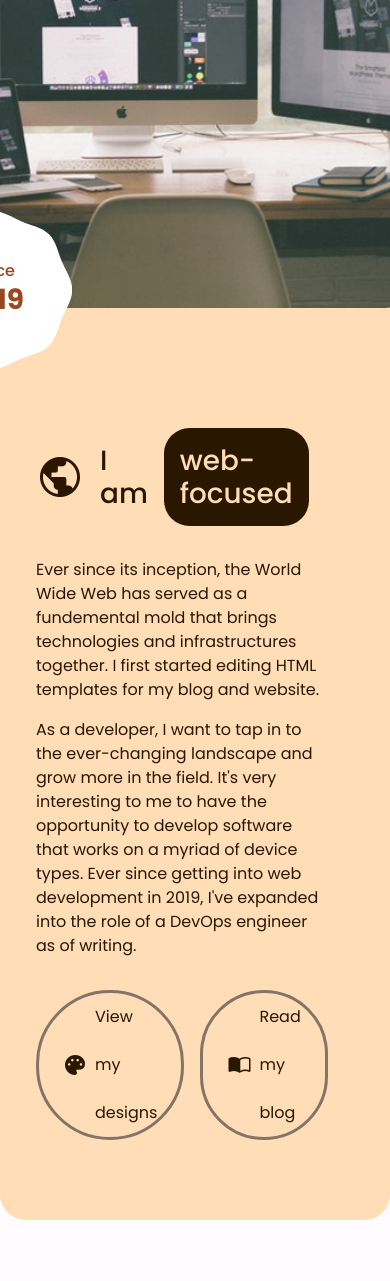
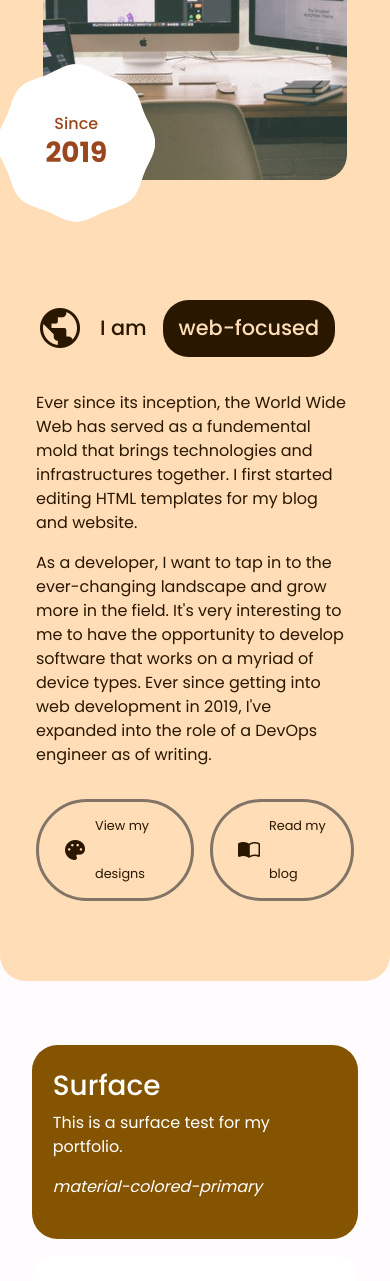
Before and after one commit to Dartegnian/portfolio, an Angular app: page / in a window 390 px wide. Shown: the part 2005-3286 px from the top of the page. Built offline with nearby package versions, Linux system fonts and the light colour scheme.

Commit message:
Adjust sizing of skills on mobile

```diff
--- a/src/app/components/skill-info/skill-info.component.scss
+++ b/src/app/components/skill-info/skill-info.component.scss
@@ -25,6 +25,10 @@
 		}
 	}
 
+	@include media-breakpoint-down(md) {
+		max-width: 100%;
+	}
+
 	&__header-block {
 		display: inline-flex;
 		align-items: center;
@@ -44,6 +48,10 @@
 			@include material-inverted--primary;
 			border-radius: $container-border-radius;
 			padding: 1rem;
+		}
+
+		@include media-breakpoint-down(md) {
+			font-size: 1.3rem;
 		}
 	}
 
@@ -68,5 +76,9 @@
 
 	&__button {
 		@include material-button--outlined-primary;
+
+		@include media-breakpoint-down(md) {
+			font-size: 0.8rem;
+		}
 	}
 }
--- a/src/app/components/skill-picture/skill-picture.component.scss
+++ b/src/app/components/skill-picture/skill-picture.component.scss
@@ -47,6 +47,11 @@ $title-position: -5%;
 		overflow: hidden;
 		border-radius: $container-border-radius;
 		justify-content: center;
+
+		@include media-breakpoint-down(lg) {
+			width: $image-size - 8;
+			height: $image-size - 8;
+		}
 	}
 
 	&__since {
```
